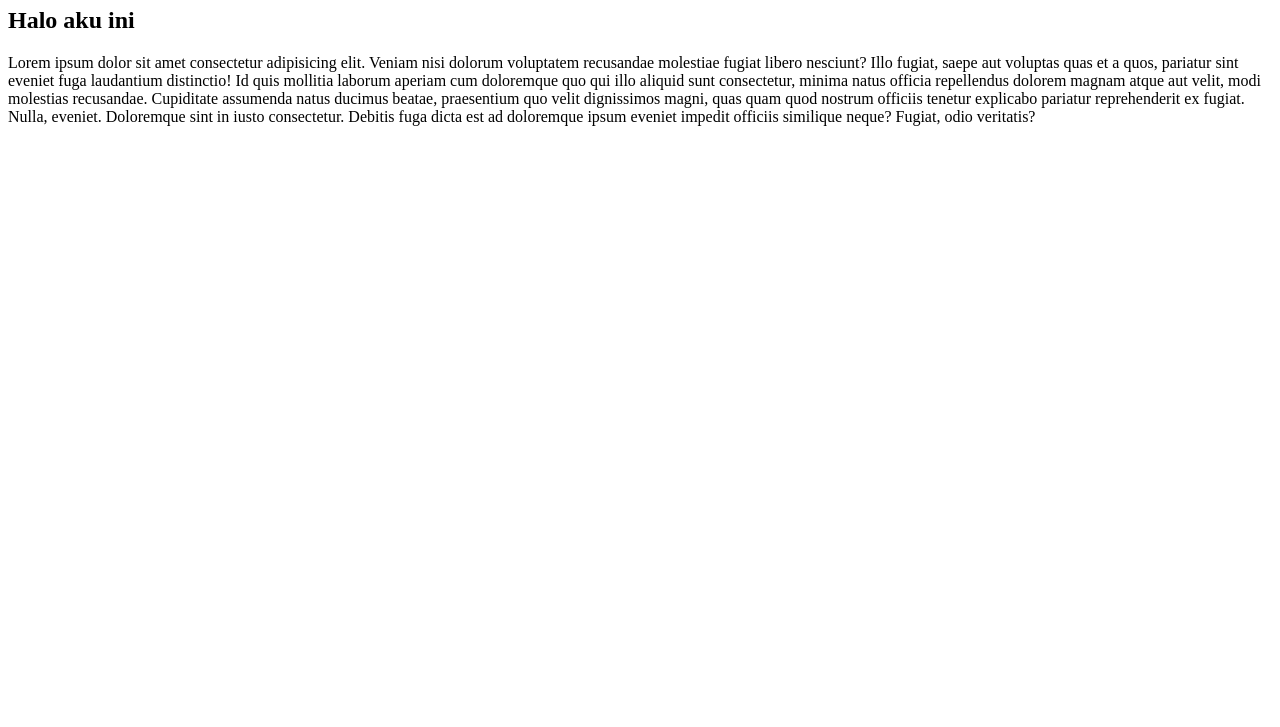
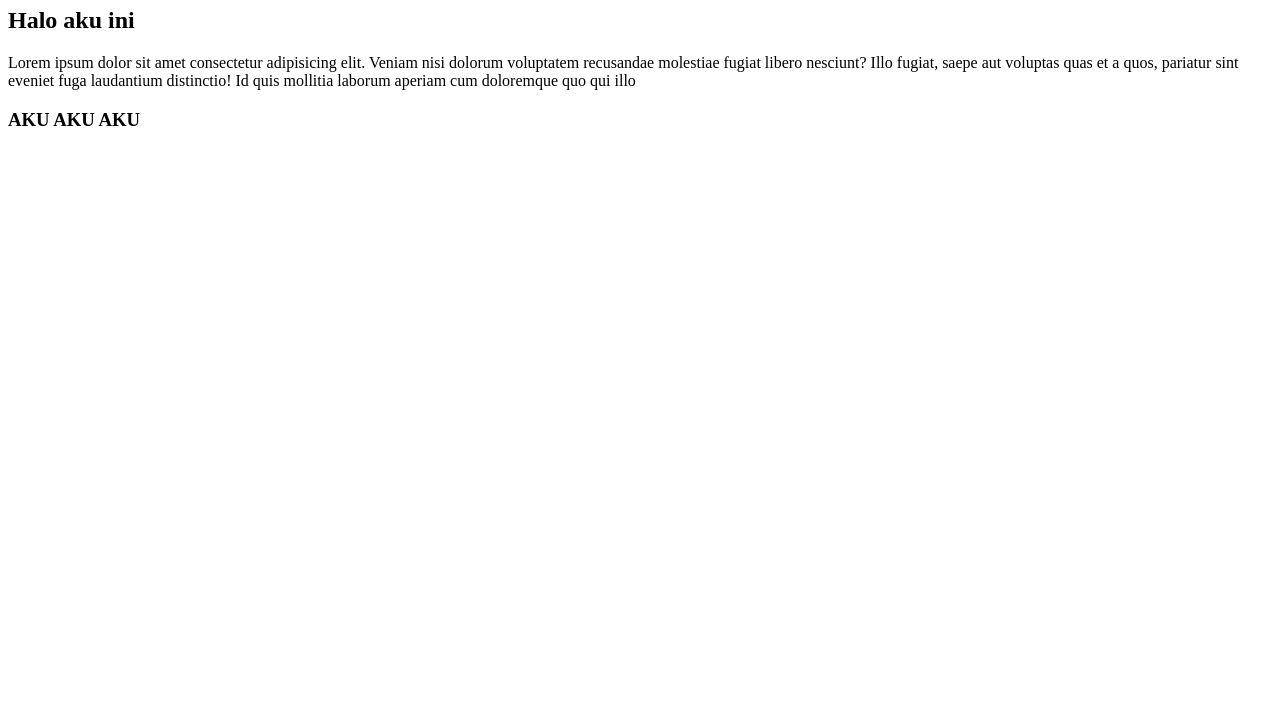
Before and after one commit to susmooh/projekmooh, a plain HTML site: page index.html in a window 1280 px wide. Shown: the part 73-800 px from the top of the page. Drawn offline with Linux system fonts and the light colour scheme.

Commit message:
Ini Revisi ke-5

```diff
--- a/index.html
+++ b/index.html
@@ -13,13 +13,8 @@
       dolorum voluptatem recusandae molestiae fugiat libero nesciunt? Illo
       fugiat, saepe aut voluptas quas et a quos, pariatur sint eveniet fuga
       laudantium distinctio! Id quis mollitia laborum aperiam cum doloremque quo
-      qui illo aliquid sunt consectetur, minima natus officia repellendus
-      dolorem magnam atque aut velit, modi molestias recusandae. Cupiditate
-      assumenda natus ducimus beatae, praesentium quo velit dignissimos magni,
-      quas quam quod nostrum officiis tenetur explicabo pariatur reprehenderit
-      ex fugiat. Nulla, eveniet. Doloremque sint in iusto consectetur. Debitis
-      fuga dicta est ad doloremque ipsum eveniet impedit officiis similique
-      neque? Fugiat, odio veritatis?
+      qui illo
     </p>
+    <h3>AKU AKU AKU</h3>
   </body>
 </html>
```
